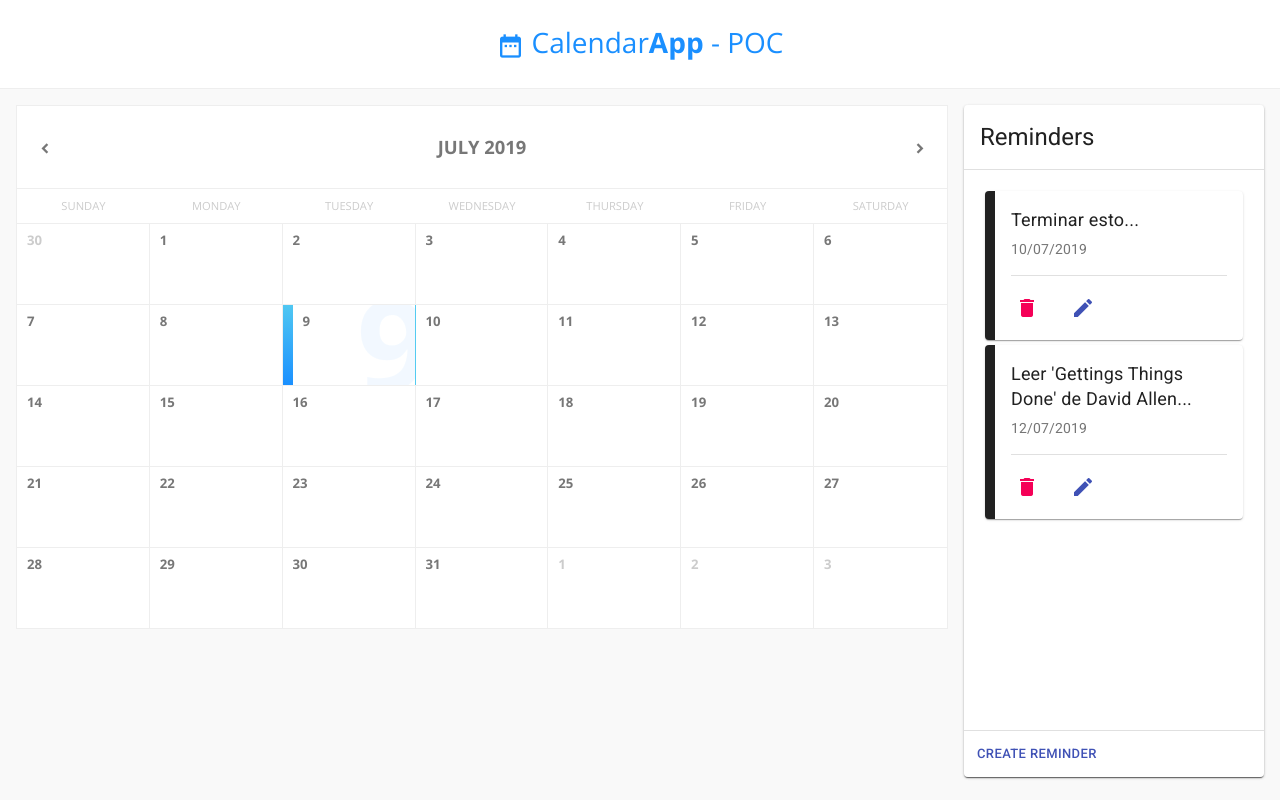
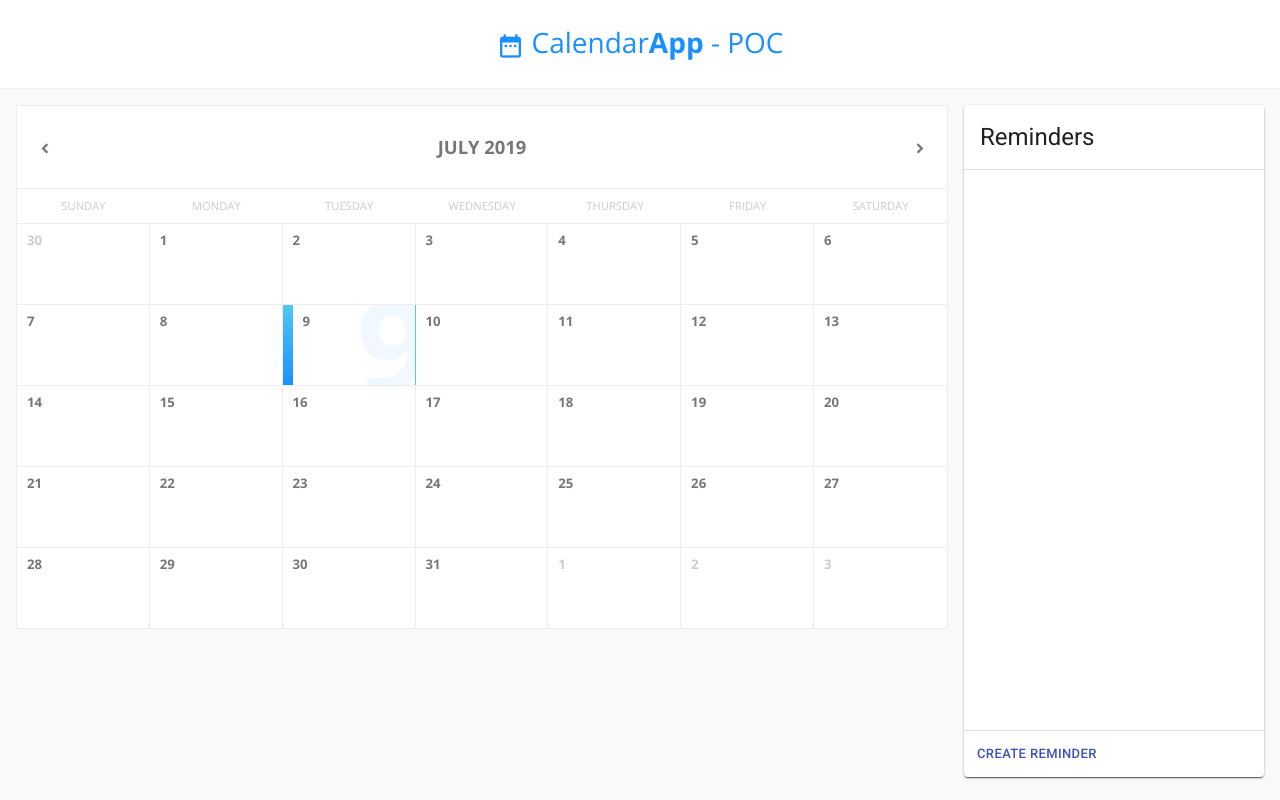
Before and after one commit to germmand/calendar-app, a React (Create React App) app: page / in a window 1280 px wide. Built offline with nearby package versions, Linux system fonts and the light colour scheme.

Commit message:
WIP: Reminders Actions.

```diff
--- a/src/components/Reminder/index.js
+++ b/src/components/Reminder/index.js
@@ -12,22 +12,30 @@ import IconButton from '@material-ui/core/IconButton';
 import { withStyles } from '@material-ui/styles';
 import styles from './styles';
 
-const Reminder = ({ text, date, classes }) => (
+const Reminder = ({ reminder, classes, onDelete, onUpdate }) => (
     <Card className={classes.card}>
         <CardContent>
             <Typography gutterBottom variant="body2" component="p" className={classes.text}>
-                {text}
+                {reminder.text}
             </Typography>
             <Typography variant="body2" component="p" color="textSecondary">
-                {date}
+                {reminder.time}
             </Typography>
         </CardContent>
         <Divider variant="middle"/>
         <CardActions>
-            <IconButton color="secondary" aria-label="Delete Reminder">
+            <IconButton
+              color="secondary"
+              aria-label="Delete Reminder"
+              onClick={() => { onDelete(reminder) }}
+            >
                 <Icon>delete</Icon>
             </IconButton>
-            <IconButton color="primary" aria-label="Edit Reminder">
+            <IconButton
+              color="primary"
+              aria-label="Edit Reminder"
+              onClick={() => { onUpdate(reminder)}}
+            >
                 <Icon>edit</Icon>
             </IconButton>
         </CardActions>
@@ -36,8 +44,14 @@ const Reminder = ({ text, date, classes }) => (
 
 Reminder.propTypes = {
   classes: PropTypes.objectOf(PropTypes.string).isRequired,
-  text: PropTypes.string.isRequired,
-  date: PropTypes.string.isRequired,
+  reminder: PropTypes.shape({
+    id: PropTypes.string.isRequired,
+    text: PropTypes.string.isRequired,
+    time: PropTypes.string.isRequired,
+    selectedDate: PropTypes.string.isRequired,
+  }).isRequired,
+  onDelete: PropTypes.func.isRequired,
+  onUpdate: PropTypes.func.isRequired,
 };
 
 export default withStyles(styles)(Reminder);
--- a/src/components/Reminders/index.js
+++ b/src/components/Reminders/index.js
@@ -40,19 +40,25 @@ class Reminders extends React.Component {
     });
   }
 
-  onReminderCreatedTriggered = values => {
+  onDeleteReminder = reminder => {
+  }
+
+  onUpdateReminder = reminder => {
+  }
+
+  onReminderCreatedTriggered = (values) => {
     const { selectedDate, onCreateReminder } = this.props;
     const reminder = {
       id: uuidv1(),
       text: values.reminderText,
       time: values.reminderTime,
-      selectedDate: selectedDate,
+      selectedDate,
     };
     onCreateReminder(reminder);
   }
 
   render() {
-    const { classes } = this.props;
+    const { classes, reminders } = this.props;
     const { openCreateReminder } = this.state;
 
     return (
@@ -62,8 +68,16 @@ class Reminders extends React.Component {
           <Divider />
 
           <CardContent className={classes.cardContent}>
-            <Reminder text="Terminar esto..." date="10/07/2019"/>
-            <Reminder text="Leer 'Gettings Things Done' de David Allen..." date="12/07/2019"/>
+            {
+              reminders.map(reminder =>
+                <Reminder
+                  key={reminder.id}
+                  reminder={reminder}
+                  onDelete={this.onDeleteReminder}
+                  onUpdate={this.onUpdateReminder}
+                />
+              )
+            }
           </CardContent>
 
           <Divider />
@@ -85,7 +99,7 @@ class Reminders extends React.Component {
 
 Reminders.propTypes = {
   classes: PropTypes.objectOf(PropTypes.string).isRequired,
-  reminders: PropTypes.arrayOf(PropTypes.obj).isRequired,
+  reminders: PropTypes.arrayOf(PropTypes.object).isRequired,
   selectedDate: PropTypes.string.isRequired,
   onCreateReminder: PropTypes.func.isRequired,
   onUpdateReminder: PropTypes.func.isRequired,
```
